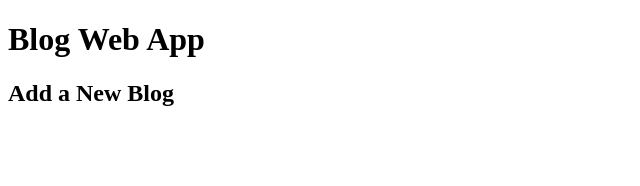
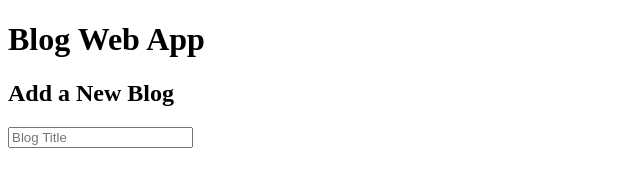
Before and after one commit to ajaythopate/Blog-App, a plain HTML site: page index.html in a window 1280 px wide. Shown: the whole page, without its empty margins (0-640 px from the left). Drawn offline with Linux system fonts and the light colour scheme.

Commit message:
blogTitle input box added

```diff
--- a/index.html
+++ b/index.html
@@ -10,6 +10,9 @@
     <h1>Blog Web App</h1>
     <div class="container">
     <h2>Add a New Blog</h2>
+    <div class="input-group">
+        <input type="text"  id="blogTitleInput" placeholder="Blog Title">
+    </div>
     </div>
 </body>
 </html>
```
